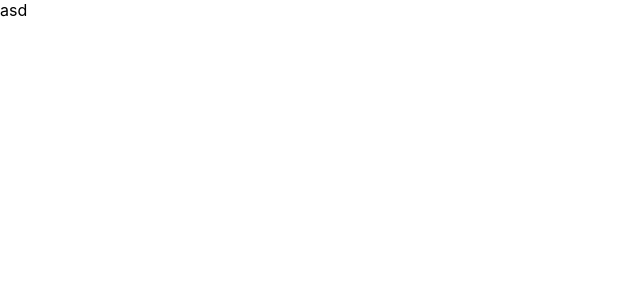
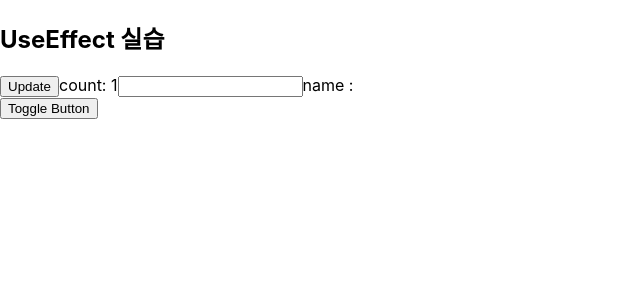
Before and after one commit to seong-ji-sue/react-hook-study, a React (Create React App) app: page / in a window 1280 px wide. Shown: the top 300 px of the page, without its empty margins (0-640 px from the left). Built offline with nearby package versions, Linux system fonts and the light colour scheme.

Commit message:
useEffect 실습 완료

```diff
--- a/src/App.jsx
+++ b/src/App.jsx
@@ -1,8 +1,14 @@
 import './App.css';
+import CountEffect from "./useEffectCode/CountEffect";
+import ToggleTimerEffect from "./useEffectCode/ToggleTimerEffect";
 
 function App() {
   return (
-    <div>asd</div>
+    <div>
+      <h2>UseEffect 실습</h2>
+      <CountEffect />
+      <ToggleTimerEffect />
+    </div>
   );
 }
 
--- /dev/null
+++ b/src/useEffectCode/CountEffect.jsx
@@ -0,0 +1,29 @@
+import React, {useEffect, useState} from 'react';
+
+function CountEffect() {
+  const [count, setCount] = useState(1);
+  const [name, setName] = useState('');
+
+  const  handleCountUpdate = () => {
+    setCount(count + 1);
+  }
+
+  const handleInputChange = (e) =>{
+    setName(e.target.value)
+  }
+
+  useEffect(() => {
+    console.log('랜더링')
+  },[])
+
+  return (
+    <div>
+      <button onClick={handleCountUpdate}>Update</button>
+      <span>count: {count}</span>
+      <input type={"text"} value={name} onChange={handleInputChange}/>
+      <span>name : {name}</span>
+    </div>
+  );
+}
+
+export default CountEffect
--- /dev/null
+++ b/src/useEffectCode/Timer.jsx
@@ -0,0 +1,23 @@
+import React, {useEffect, useState} from 'react';
+
+function Timer() {
+
+  useEffect(() => {
+    const timer = setInterval(()=>{
+      console.log('타이머 돌아감')
+    },1000)
+
+    return () => {
+      clearInterval(timer)
+      console.log('타이머 종료')
+    }
+  })
+
+  return (
+    <div>
+      <span>타이머를 시작</span>
+    </div>
+  );
+}
+
+export default Timer
--- /dev/null
+++ b/src/useEffectCode/ToggleTimerEffect.jsx
@@ -0,0 +1,16 @@
+import React, {useEffect, useState} from 'react';
+import Timer from "./Timer";
+
+function ToggleTimerEffect() {
+  const [showTimer, setShowTimer] = useState(false);
+
+
+  return (
+    <div>
+      {showTimer && <Timer />}
+      <button onClick={() => setShowTimer(!showTimer)}>Toggle Button</button>
+    </div>
+  );
+}
+
+export default ToggleTimerEffect
```
